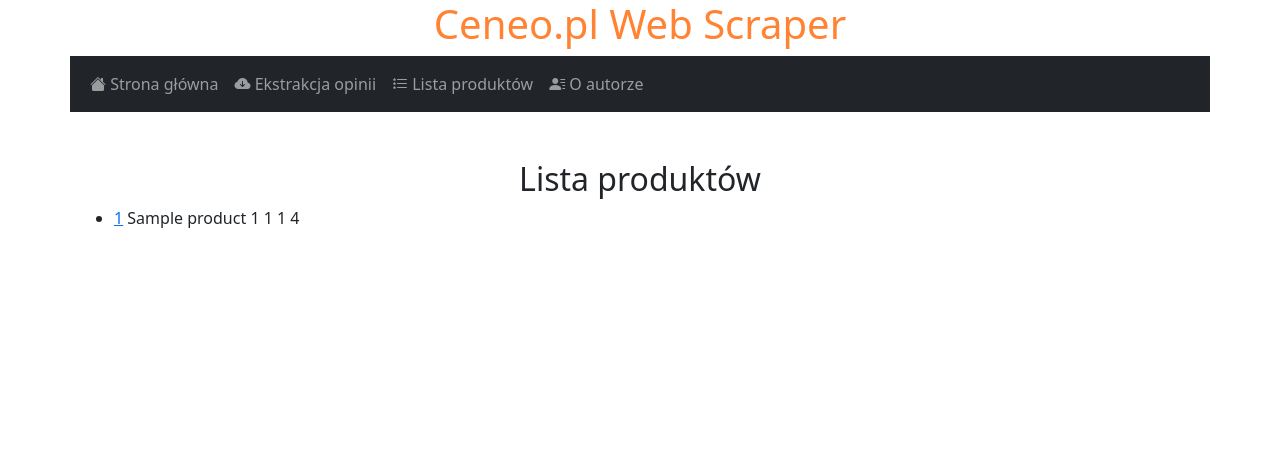
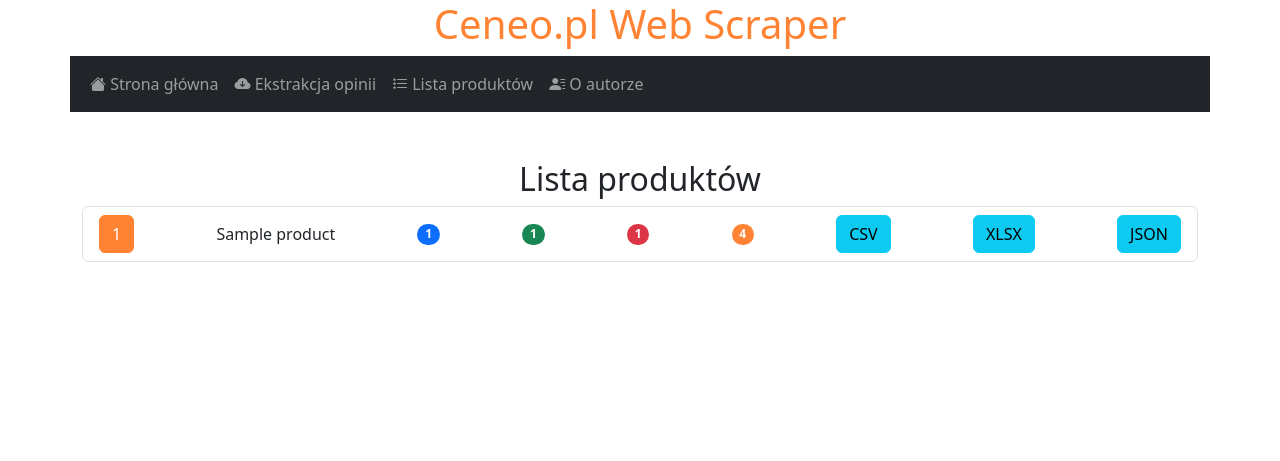
Before and after one commit to PiotrFlo/CeneoWebScraper, a Flask app: template app/templates/products.html in a window 1280 px wide. Shown: the top 461 px of the page. Run offline with Flask 3, Linux system fonts and the light colour scheme; the template is opened without the code that fills it: most values are stand-ins (such as "Sample title", 1, 10 or a date in 2020).

Commit message:
added products page

```diff
--- a/app/templates/products.html
+++ b/app/templates/products.html
@@ -1,20 +1,25 @@
-{%extends "base.html"%} {%block title%} Lista produktów {%endblock%} {%block
-content%}
-<ul class="product-list">
-  {% for product in products %}
-  <li class="product-item">
-    <a href="{{ url_for('product', product_id=product['id']) }}"
-      >{{product.product_id}}</a
-    >
-    <span>{{product.product_name}}</span>
-    <span class="opinions_count">{{product.opinions_count}}</span>
-    <span class="pros_count">{{product.pros_count}}</span>
-    <span class="cons_count">{{product.cons_count}}</span>
-    <span class="average_stars">{{product.average_stars|round(2)}}</span>
-    <a type="button" href="#"></a>
-    <a type="button" href="#"></a>
-    <a type="button" href="#"></a>
-  </li>
-  {% endfor %}
+{% extends 'base.html' %}
+{% block title %}
+Lista produktów
+{% endblock %}
+{% block content %}
+{% if error is defined %}
+<p>{{error}}</p>
+{% else %}
+<ul class="list-group">
+    {% for product in products %}
+        <li class="list-group-item d-flex justify-content-between align-items-center">
+            <a type="button" class="btn btn-ceneo" href="{{url_for('product', product_id=product.product_id)}}">{{product.product_id}}</a>
+            <span>{{product.product_name}}</span>
+            <span class="badge bg-primary rounded-pill">{{product.opinions_count}}</span>
+            <span class="badge bg-success rounded-pill">{{product.pros_count}}</span>
+            <span class="badge bg-danger rounded-pill">{{product.cons_count}}</span>
+            <span class="badge bg-ceneo rounded-pill">{{product.average_stars|round(2)}}</span>
+            <a type="button" class="btn btn-info" href="#">CSV</a>
+            <a type="button" class="btn btn-info" href="#">XLSX</a>
+            <a type="button" class="btn btn-info" href="#">JSON</a>
+        </li>
+    {% endfor %}
 </ul>
-{%endblock%}
+{% endif %}
+{% endblock %}
```
Also changed, not shown: app/templates/extract.html (+18 -8 lines), app/templates/index.html (+12 -9 lines), app/templates/product.html (+11 -0 lines).
